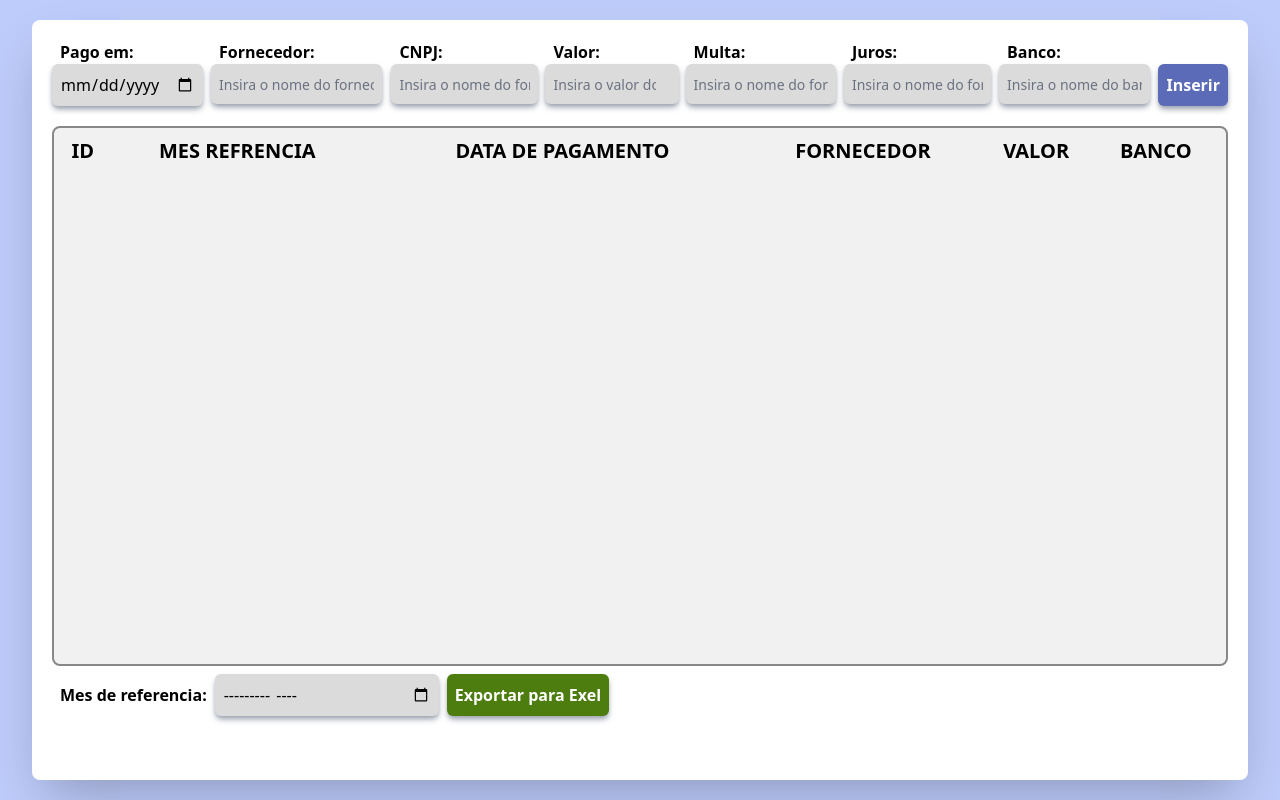
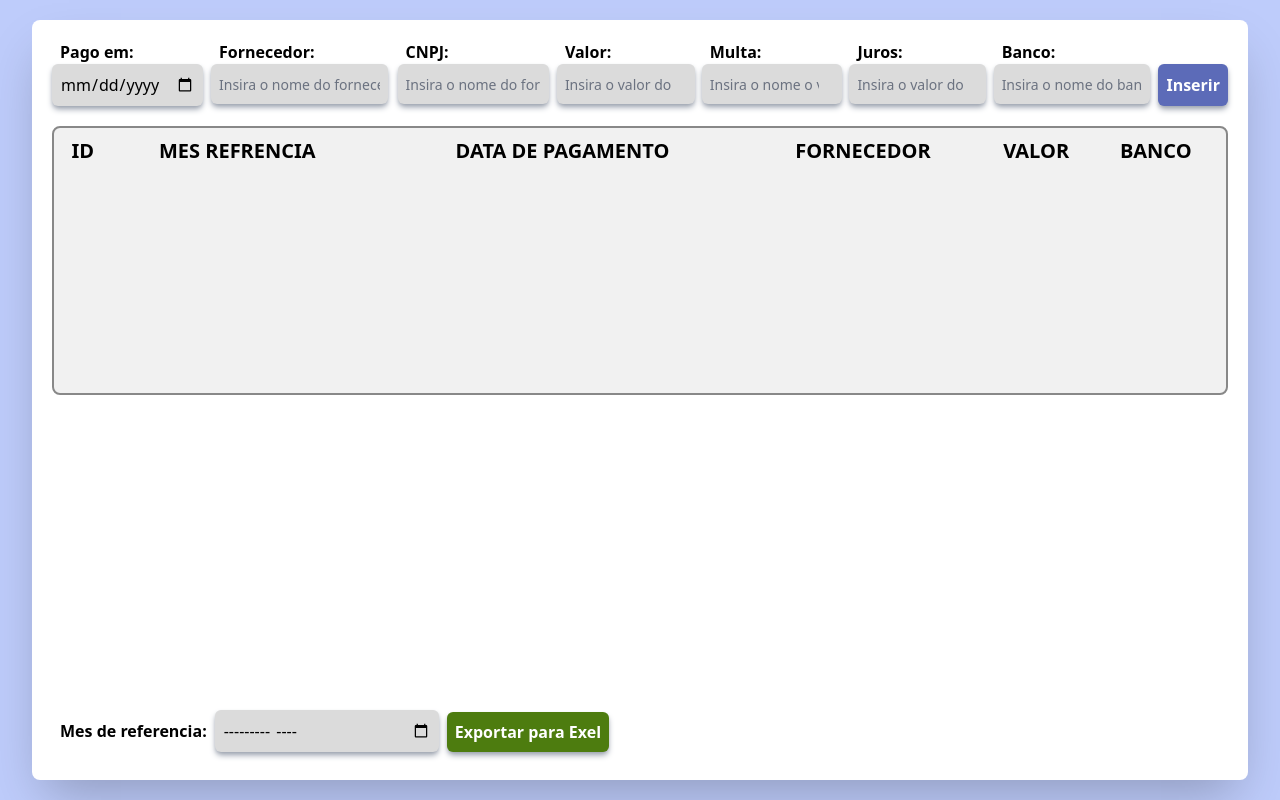
Before and after one commit to felipecaninnovaes/controle-de-fornecedores, a React (Vite) app: page / in a window 1280 px wide. Built offline with nearby package versions, Linux system fonts and the light colour scheme.

Commit message:
ajust style

```diff
--- a/src/main.tsx
+++ b/src/main.tsx
@@ -4,7 +4,7 @@ import App from "./App";
 import "./styles/default.css"
 
 ReactDOM.createRoot(document.getElementById("root") as HTMLElement).render(
-    <div>
+    <div className="h-screen w-screen justify-center flex flex-row items-center bg-SC_background">
     <App />
     </div>
 );
--- a/src/pages/InserirPages.tsx
+++ b/src/pages/InserirPages.tsx
@@ -6,7 +6,7 @@ import { ToastContainer, toast } from 'react-toastify';
 import 'react-toastify/dist/ReactToastify.css';
 
 import { insert_db, export_xlsx } from "../modules/db"
-import {ListView} from "./ListPage";
+import { ListView } from "./ListPage";
 
 
 
@@ -71,17 +71,17 @@ export default function InserirPages() {
             />
           </div><div>
             <a className="font-bold px-2">Multa:</a>
-            <input id="input" className="w-268 rounded-md border-solid p-2 shadow-gray-400 shadow-md bg-SC_input placeholder:text-gray-500 placeholder:text-sm"
+            <input type="number" step="0.01" min="0" max="100000000000" className="w-268 rounded-md border-solid p-2 shadow-gray-400 shadow-md bg-SC_input placeholder:text-gray-500 placeholder:text-sm"
               onChange={(e) => setMulta(e.currentTarget.value)}
-              placeholder="Insira o nome do fornecedor..."
+              placeholder="Insira o nome o valor da multa..."
               value={multa}
             />
           </div>
           <div>
             <a className="font-bold px-2">Juros:</a>
-            <input id="input" className="w-268 rounded-md border-solid p-2 shadow-gray-400 shadow-md bg-SC_input placeholder:text-gray-500 placeholder:text-sm"
+            <input type="number" step="0.01" min="0" max="100000000000" className="w-268 rounded-md border-solid p-2 shadow-gray-400 shadow-md bg-SC_input placeholder:text-gray-500 placeholder:text-sm"
               onChange={(e) => setJuros(e.currentTarget.value)}
-              placeholder="Insira o nome do fornecedor..."
+              placeholder="Insira o valor do juros..."
               value={juros}
             />
           </div>
@@ -104,11 +104,11 @@ export default function InserirPages() {
           </button>
         </div>
         <div className="h-85 bg-SC_background3 rounded-lg border-solid border-2 border-SC_border1">
-          <div className="overflow-y-auto h-full w-full p-2" onLoad={() =>{useEffect(() => {})}}>
+          <div className="overflow-y-auto h-full w-full p-2" onLoad={() => { useEffect(() => { }) }}>
             <ListView />
           </div>
         </div>
-          <div className="flex flex-row pb-2 pt-2">
+        <div className="h-100 flex flex-row items-end pb-2 pt-2">
           <div className="top-1">
             <a className="font-bold px-2">Mes de referencia:</a>
             <input type={"month"} className="w-56 rounded-md border-solid p-2 shadow-gray-400 shadow-md bg-SC_input placeholder:bg-white"
@@ -121,9 +121,6 @@ export default function InserirPages() {
           }}>
             Exportar para Exel
           </button>
-            <div>
-
-            </div>
         </div>
         <ToastContainer
           position="top-center"
--- a/tailwind.config.cjs
+++ b/tailwind.config.cjs
@@ -13,7 +13,8 @@ module.exports = {
       },
       height: {
         '268': '95%',
-        '85': '75%',
+        //    '85': '28.0rem',
+       '85': '75%',
         '100': '100%',
       },
       colors: {
```
Lines whose indentation alone changed are shown as unchanged.
